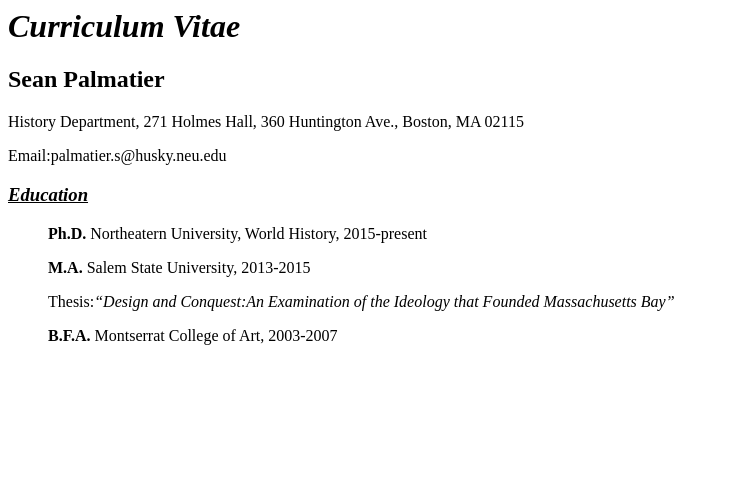
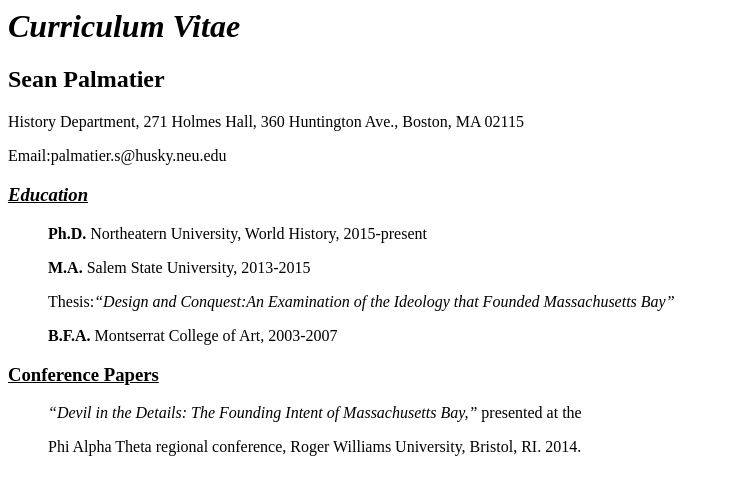
Before and after one commit to stpalmatier/stpalmatier.github.io, a plain HTML site: page cv.html in a window 1280 px wide. Shown: the whole page, without its empty margins (0-729 px from the left). Drawn offline with Linux system fonts and the light colour scheme.

Commit message:
Update cv.html

```diff
--- a/cv.html
+++ b/cv.html
@@ -9,5 +9,7 @@
 <p><ul><strong>M.A.</strong> Salem State University, 2013-2015</ul></p>
 <ul>Thesis:<em>“Design and Conquest:An Examination of the Ideology that Founded Massachusetts Bay”</em></ul>
 <p><ul><strong>B.F.A.</strong> Montserrat College of Art, 2003-2007</ul></p>
-
+<h3><u><header><strong>Conference Papers</strong></header></u></h3>
+<ul><em>“Devil in the Details: The Founding Intent of Massachusetts Bay,”</em> presented at the</ul>
+<ul>Phi Alpha Theta regional conference, Roger Williams University, Bristol, RI. 2014.</ul>
 </html>
```
